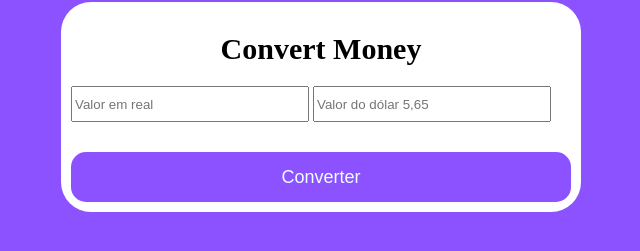
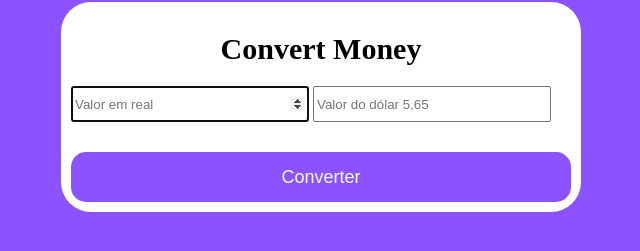
Before and after one commit to Lucas-tech-silva/Convert-d-lar, a plain HTML site: page index.html in a window 1280 px wide. Shown: the part 401-652 px from the top of the page, without its empty margins (319-959 px from the left). Drawn offline with Linux system fonts and the light colour scheme.

Commit message:
Update index.html

```diff
--- a/index.html
+++ b/index.html
@@ -12,7 +12,7 @@
   <div>
     <h1><strong>Convert Money</strong></h1>
 
-    <input type="number" id="valor-real" placeholder="Valor em real">
+    <input type="number" autofocus id="valor-real" placeholder="Valor em real">
     <input type="number" id="valor-dolar" placeholder="Valor do dólar 5,65" readonly>
 
     <button onclick="convert()">Converter</button>
```
